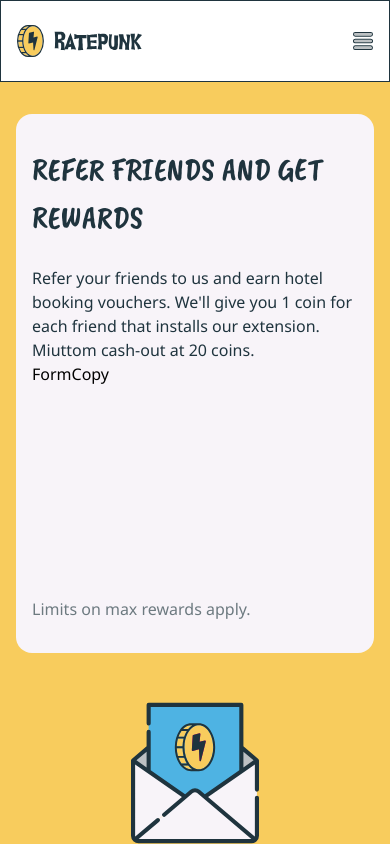
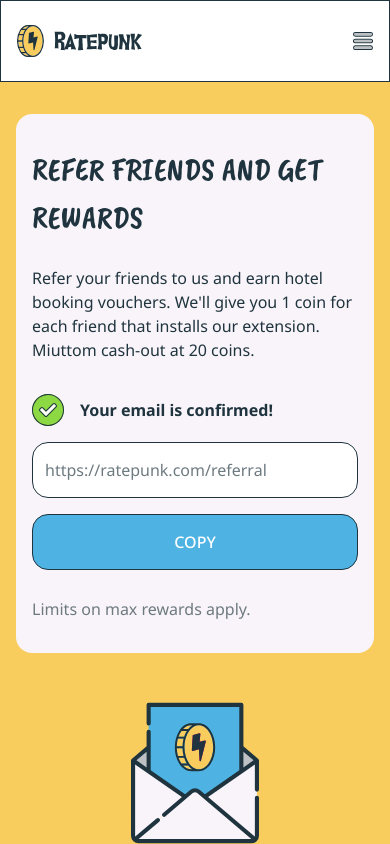
Before and after one commit to DanyloOhurtsov/ratepunk-test-ohurtsov, a Next.js app: page / in a window 390 px wide. Both pictures are taken after typing "name@example.com" into the empty fields and a click on the button "Get Referral Link". Shown: the top 844 px of the page. Built offline with nearby package versions, Linux system fonts and the light colour scheme.

Commit message:
FINAL COMMIT

```diff
--- a/components/shared/Hero/FormCopy/FormCopy.tsx
+++ b/components/shared/Hero/FormCopy/FormCopy.tsx
@@ -1,9 +1,44 @@
-import React from 'react'
+"use client";
 
+//
+import Image from "next/image";
+import { useState } from "react";
+
+// @/
+import { Button } from "@/components/ui/button";
+import { Label } from "@/components/ui/label";
+import { Success } from "@/public";
+
+// ./
+import styles from "./styles.module.scss";
+
+// !
 const FormCopy = () => {
-  return (
-    <div>FormCopy</div>
-  )
-}
+    const [copied, setCopied] = useState(false);
+    const [urlValue, setUrlValue] = useState("https://ratepunk.com/referral");
 
-export default FormCopy
+    const copyToClipboard = () => {
+        navigator.clipboard.writeText(urlValue);
+        setCopied(true);
+        setTimeout(() => {
+            setCopied(false);
+        }, 2000);
+    };
+
+    return (
+        <div className={styles.formCopy}>
+            <Label className={styles.labelForm}>
+                <Image src={Success} alt="done" />
+                <p>Your email is confirmed!</p>
+            </Label>
+            <div className={styles.inputSector}>
+                <input type="text" value={urlValue} readOnly />
+                <Button onClick={copyToClipboard} variant={"bluebutton"}>
+                    {copied ? "Copied" : "Copy"}
+                </Button>
+            </div>
+        </div>
+    );
+};
+
+export default FormCopy;
--- a/components/shared/Hero/FormCopy/styles.module.scss
+++ b/components/shared/Hero/FormCopy/styles.module.scss
@@ -1 +1,86 @@
 @import "/constants/styles/variables";
+
+.formCopy {
+    display: flex;
+    flex-direction: column;
+    gap: $size_1-00rem-16px;
+    margin-top: 64px;
+    * {
+        font-family: $notoSans;
+    }
+    .labelForm {
+        display: flex;
+        align-items: center;
+        gap: $size_1-00rem-16px;
+        p {
+            font-size: $size_1-00rem-16px;
+            color: $dark_color;
+            font-weight: bold;
+        }
+    }
+    .inputSector {
+        display: flex;
+        width: 100%;
+        background-color: $white_color;
+        height: 64px;
+        border-radius: $px_16;
+        border: 1px solid $dark_color;
+        padding-left: $size_1-00rem-16px;
+        overflow: hidden;
+        input {
+            outline: none;
+            border: none;
+            color: $grey_color;
+            font-size: $size_1-25rem-20px;
+            width: 80%;
+            height: 100%;
+        }
+        button {
+            width: 20%;
+            height: 100%;
+            background-color: $blue_color;
+            border-radius: 0;
+            font-size: $size_1-25rem-20px;
+            border-left: 1px solid $dark_color;
+            color: $white_color;
+            text-transform: uppercase;
+        }
+    }
+}
+
+@media (max-width: 640px) {
+    .formCopy {
+        margin-top: 32px;
+        .inputSector {
+            display: flex;
+            flex-direction: column;
+            gap: $size_1-00rem-16px;
+            height: auto;
+            width: 100%;
+            background-color: transparent;
+            border-radius: none;
+            border: none;
+            padding-left: 0;
+            overflow: visible;
+            input {
+                padding: $size_0-75rem-12px;
+                outline: none;
+                border-radius: $px_16;
+                border: 1px solid $dark_color;
+                color: $grey_color;
+                width: 100%;
+                height: 56px;
+                font-size: $size_1-00rem-16px;
+            }
+            button {
+                width: 100%;
+                height: 56px;
+                border-radius: $px_16;
+                border: 1px solid $dark_color;
+                color: $white_color;
+                font-size: $size_1-00rem-16px;
+                text-transform: uppercase;
+            }
+        }
+    }
+}
```
